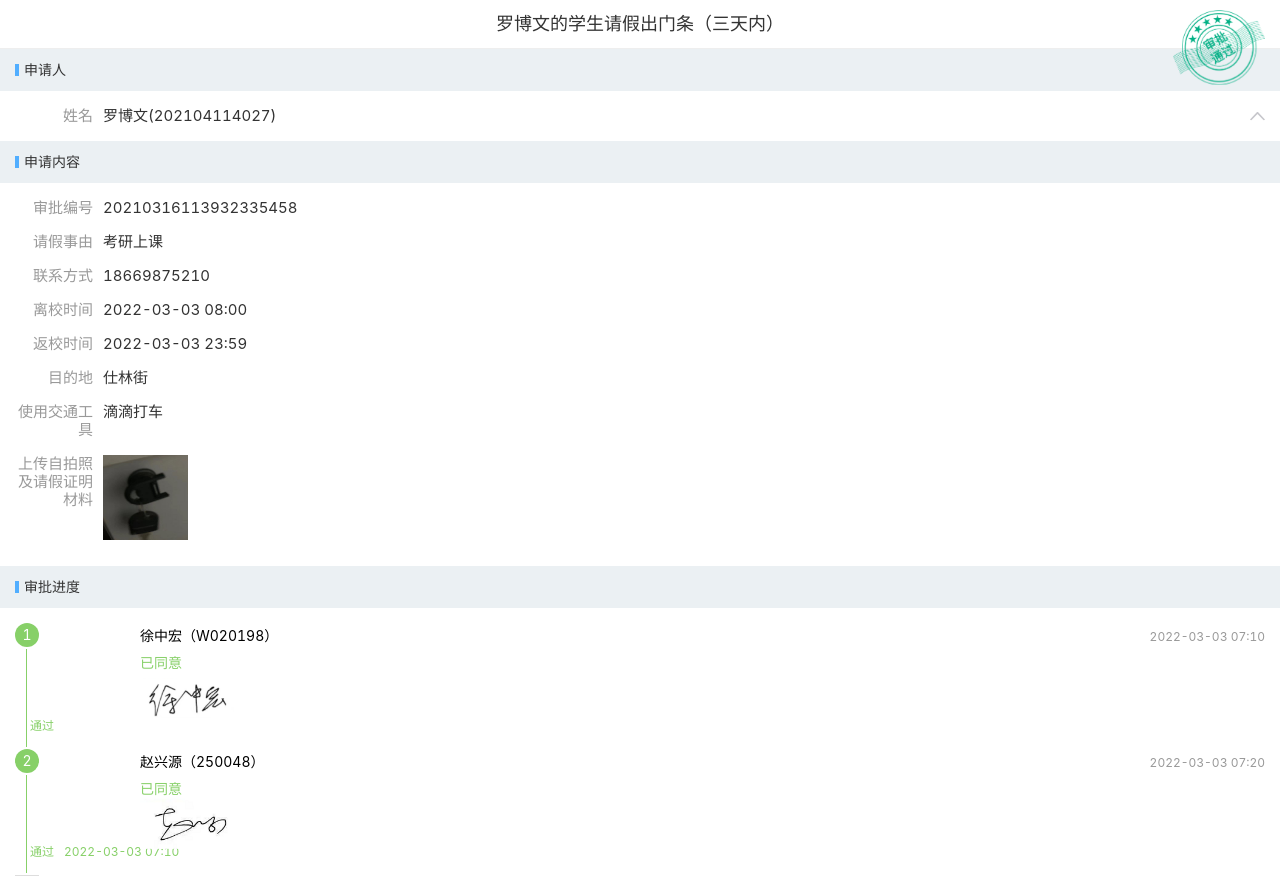
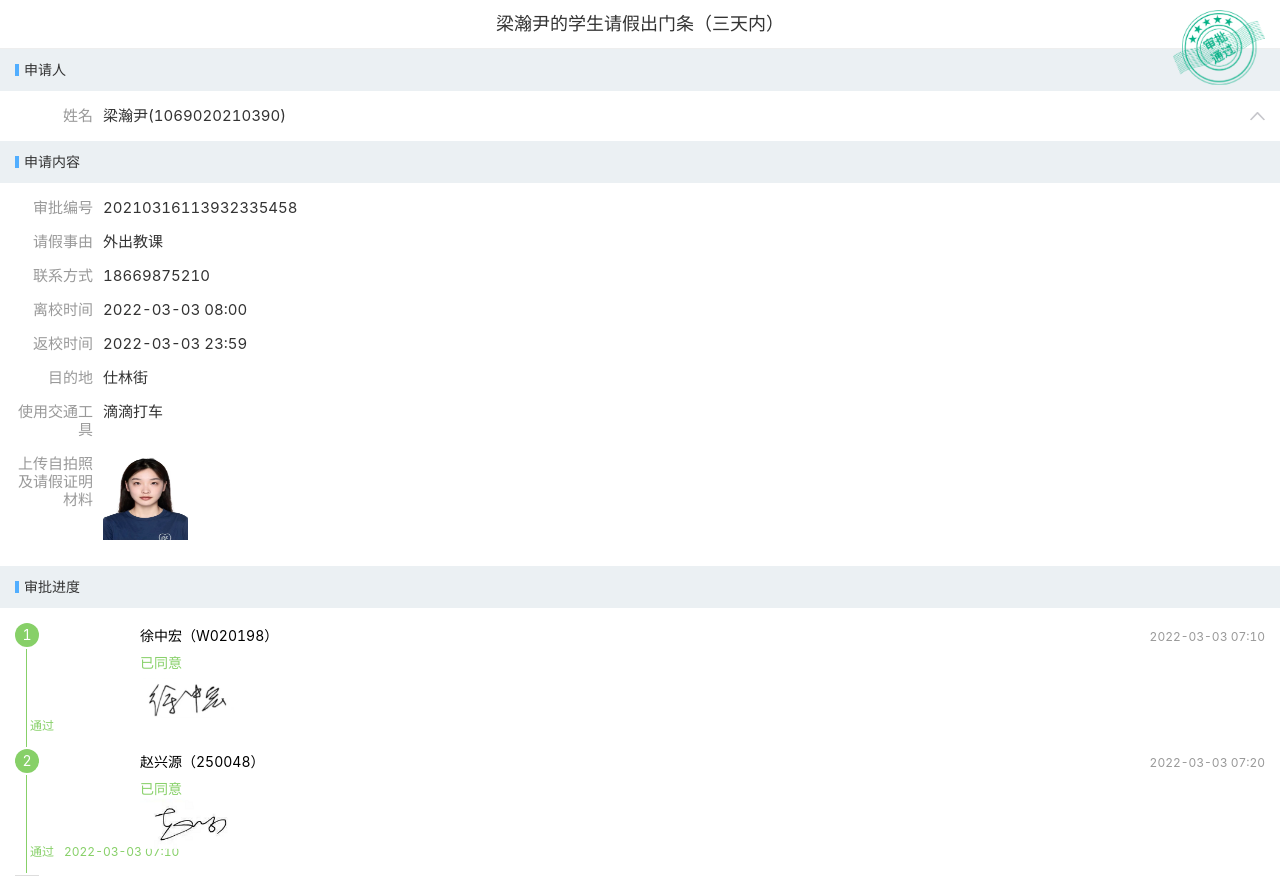
Before and after one commit to yibanjiatiao1/lhy03, a plain HTML site: page index.html in a window 1280 px wide. Shown: the top 879 px of the page. Drawn offline with Linux system fonts and the light colour scheme; a script that the page names is missing.

Commit message:
Update index.html

```diff
--- a/index.html
+++ b/index.html
@@ -30,7 +30,7 @@
     <div class="hx-layout">
      <main class="hx-content">
       <div class="wfTitle___Y-ebx">
-       罗博文的学生请假出门条（三天内）
+       梁瀚尹的学生请假出门条（三天内）
       </div>
       <div class="hx-detail">
        <div class="hx-detail-group">
@@ -46,7 +46,7 @@
        <span class="hx-detail-item-label">姓名</span>
        <div class="hx-detail-item-field">
         <div class="am-flexbox am-flexbox-justify-start am-flexbox-align-center">
-         罗博文(202104114027)
+         梁瀚尹(1069020210390)
         </div>
        </div>
       </div>
@@ -56,7 +56,7 @@
        <div class="hx-detail-item">
         <span class="hx-detail-item-label">学号</span>
         <div class="hx-detail-item-field">
-         202104114027        </div>
+         1069020210390        </div>
        </div>
        <div class="hx-detail-item">
         <span class="hx-detail-item-label">性别</span>
@@ -119,7 +119,7 @@
          <div class="hx-detail-item">
           <span class="hx-detail-item-label">请假事由</span>
           <div class="hx-detail-item-field">
-           考研上课          </div>
+           外出教课          </div>
          </div>
          <div class="hx-detail-item">
           <span class="hx-detail-item-label">联系方式</span>
@@ -150,7 +150,7 @@
           <span class="hx-detail-item-label">上传自拍照及请假证明材料</span>
           <div class="hx-detail-item-field">
            <div class="hx-detail-image">
-            <img src="./工作流_files/111.jpg" alt="" style="margin-right: 10px; width: 84.6667px;
+            <img src="./工作流_files/lhy.jpg" alt="" style="margin-right: 10px; width: 84.6667px;
     height: 84.6667px; margin-bottom: 10px;">
            </div>
           </div>
```
